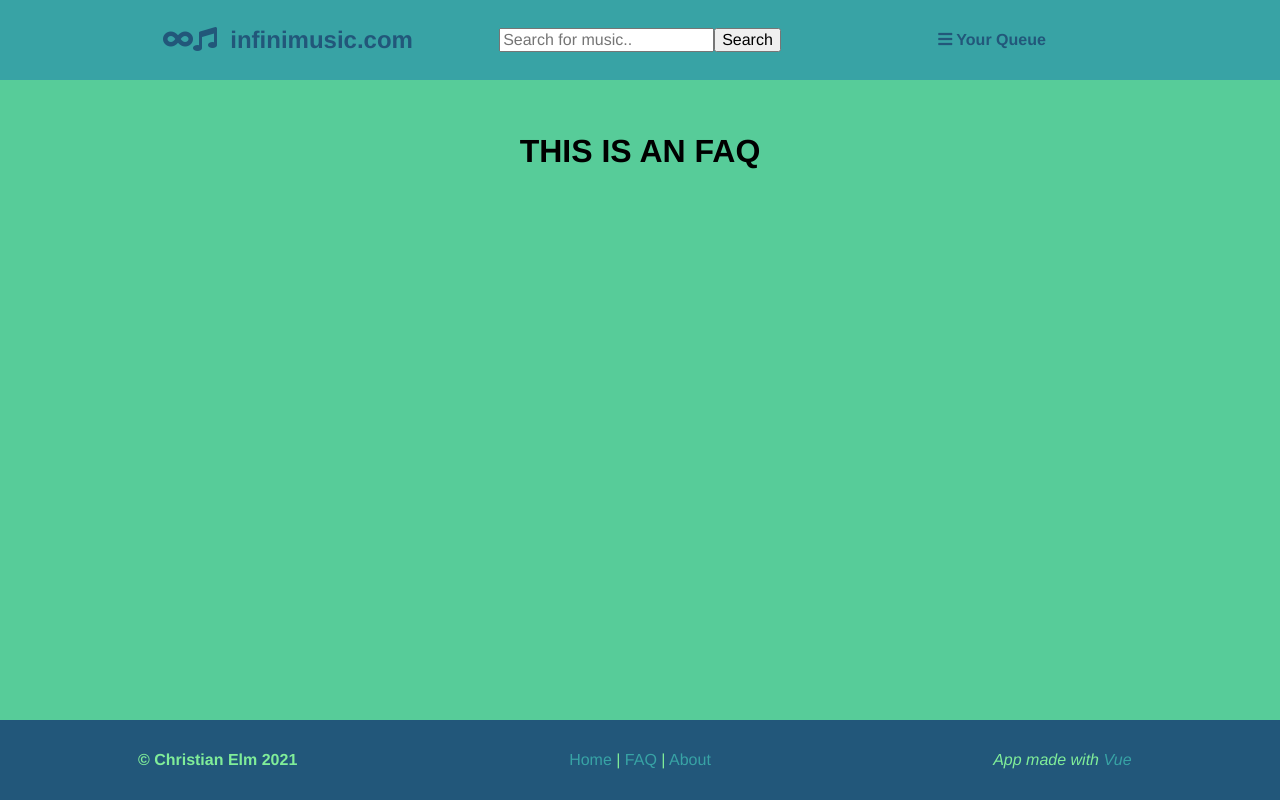
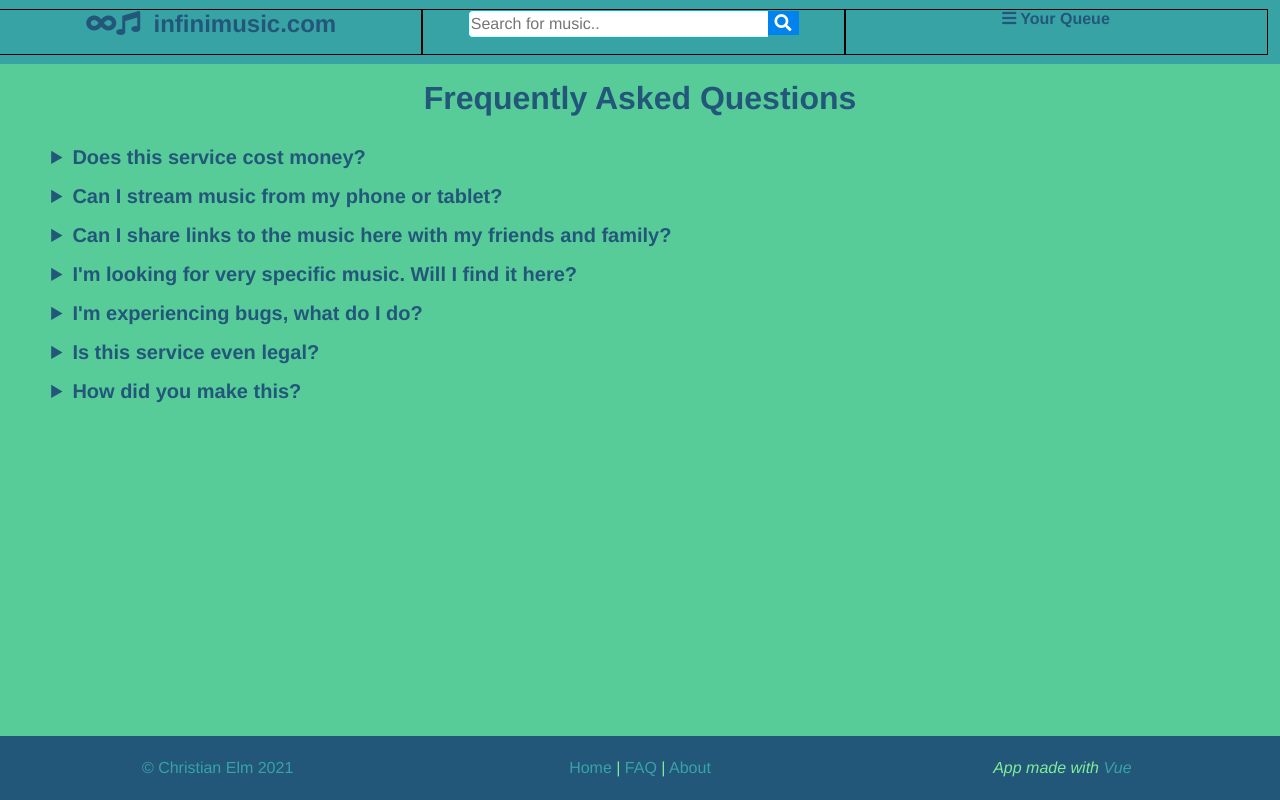
Before and after one commit to giddster/ljudio, a Vue app in the folder ljudia/: page /#/faq in a window 1280 px wide. Built offline with nearby package versions, Linux system fonts and the light colour scheme.

Commit message:
design tweaks
trying out different margin settings etc for desktop layout

```diff
--- a/ljudia/public/index.html
+++ b/ljudia/public/index.html
@@ -4,6 +4,7 @@
     <meta charset="utf-8">
     <meta http-equiv="X-UA-Compatible" content="IE=edge">
     <meta name="viewport" content="width=device-width,initial-scale=1.0">
+
     <link rel="stylesheet" href="https://cdnjs.cloudflare.com/ajax/libs/normalize/8.0.1/normalize.min.css" integrity="sha512-NhSC1YmyruXifcj/KFRWoC561YpHpc5Jtzgvbuzx5VozKpWvQ+4nXhPdFgmx8xqexRcpAglTj9sIBWINXa8x5w==" crossorigin="anonymous" referrerpolicy="no-referrer" />
     <link rel="stylesheet" href="https://use.fontawesome.com/releases/v5.15.4/css/all.css" integrity="sha384-DyZ88mC6Up2uqS4h/KRgHuoeGwBcD4Ng9SiP4dIRy0EXTlnuz47vAwmeGwVChigm" crossorigin="anonymous">
 
--- a/ljudia/src/App.vue
+++ b/ljudia/src/App.vue
@@ -10,34 +10,39 @@
   <footer>
     <Footer />
   </footer>
+
 </template>
 
 <style>
-body{
-  background: #57cc99;
-  padding-top: 7vh;
-  height: 60vh;
+
+body {
+    background: #57cc99;
+    height: 60vh;
+    width: 100%;
+}
+
+header, footer {
+    position: fixed;
+    left: 0;
+    width: 100vw;
+    height: 8vh;
+    text-align: center;
+}
+
+header {
+    top: 0;
+}
+
+footer {
+    bottom: 0;
 }
 
 #app {
   font-family: Avenir, Helvetica, Arial, sans-serif;
-  -webkit-font-smoothing: antialiased;
-  -moz-osx-font-smoothing: grayscale;
-  text-align: center;
+  margin: 10vh 2vw 0vh 2vw;
 }
 
-#nav {
-  padding: 30px;
-}
 
-#nav a {
-  font-weight: bold;
-  color: #2c3e50;
-}
-
-#nav a.router-link-exact-active {
-  color: #42b983;
-}
 </style>
 
 <script>
--- a/ljudia/src/components/Footer.vue
+++ b/ljudia/src/components/Footer.vue
@@ -1,7 +1,7 @@
 <template>
     <div class="footer-main">
         <div class="footer-left">
-            <strong>&copy; Christian Elm 2021 </strong>
+            <a href="https://www.linkedin.com/in/christian-elm/" target="blank">&copy; Christian Elm 2021 </a>
         </div>
 
         <div class="footer-middle">
@@ -13,24 +13,21 @@
         </div>
 
         <div class="footer-right">
-            <i>App made with <a href="https://vuejs.org/">Vue</a> </i>
+            <i>App made with <a href="https://vuejs.org/" target="blank">Vue</a> </i>
         </div>
     </div>
 </template>
 
 <style>
+
 .footer-main{
     background: #22577a;
-    height: 10vh;
     color: #80ed99;
-    position: fixed;
-    left: 0;
-    bottom: 0;
-    width: 100%;
     display: flex;
     justify-content: center;
     align-items: center;
     font-size: 2vh;
+    height: 100%;
 }
 
 .footer-main nav a, .footer-main a{
@@ -40,7 +37,7 @@
 
 .footer-main nav a:hover, .footer-main a:hover{
     color: #80ed99;
-    zoom: 1.1;
+    zoom: 1.3;
 }
 
 .footer-left {
--- a/ljudia/src/components/Header.vue
+++ b/ljudia/src/components/Header.vue
@@ -9,7 +9,7 @@
             </router-link>
         </div>
 
-        <div class="header-center">
+        <div class="header-middle">
             <SearchComponent />
         </div>
 
@@ -23,19 +23,16 @@
 .header-main{
     background: #38a3a5;
     color: #22577a;
-    height: 10vh;
-    position: fixed;
-    left: 0;
-    top: 0;
-    width: 100vw;
+    height: 100%;
     display: flex;
-    justify-content: center;
     align-items: center;
 }
 
 .header-left {
     width: 33vw;
+    height: 70%;
     font-size: 3vh;
+    outline: 1px solid black;
 }
 
 .header-left a {
@@ -45,14 +42,20 @@
 
 .header-left a:hover{
     zoom: 1.1;
+    color: #0063a5;
 }
 
 .header-middle {
     width: 33vw;
+    height: 70%;
+    outline: 1px solid black;
+
 }
 
 .header-right {
     width: 33vw;
+    height: 70%;
+    outline: 1px solid black;
 }
 
 </style>
--- a/ljudia/src/components/SearchComponent.vue
+++ b/ljudia/src/components/SearchComponent.vue
@@ -1,4 +1,32 @@
 <template>
-    <input type="text" placeholder="Search for music..">
-    <button>Search</button>
+
+    <form>
+        <input type="text" class="searchbar" placeholder="Search for music..">
+        <button class="search-btn"> <i class="fas fa-search"></i> </button>
+    </form>
+
 </template>
+
+<style>
+
+.searchbar{
+    width: 70%;
+    height: 3vh;
+    border: 1px solid #00B4CC;
+    border-right: none;
+    border-radius: 5px 0 0 5px;
+    outline: none;
+    color: #9DBFAF;
+}
+
+.search-btn{
+    background: #0083ee;
+    height: 3vh;
+    color: white;
+    font-size: 17px;
+    border: 2px solid #0083ee;
+    border-left: none;
+    cursor: pointer;
+}
+
+</style>
--- a/ljudia/src/views/FAQ.vue
+++ b/ljudia/src/views/FAQ.vue
@@ -1,3 +1,80 @@
 <template>
-    <h1>THIS IS AN FAQ</h1>
+    <h1 id="faq-heading">Frequently Asked Questions</h1>
+
+    <div class="faq-container">
+        <details>
+            <summary>
+                <strong>Does this service cost money?</strong>
+            </summary>
+            <em>No, infinimusic is completely free of charge! We don't even ask you to create an account to listen to your favorite music!</em>
+        </details>
+
+        <details>
+            <summary>
+                <strong>Can I stream music from my phone or tablet?</strong>
+            </summary>
+            <em>Yes! Infinimusic is designed to scale with all device screens.</em>
+        </details>
+
+        <details>
+            <summary>
+                <strong>Can I share links to the music here with my friends and family?</strong>
+            </summary>
+            <em>Yes, you can generate links for individual tracks, for albums and for artists.</em>
+        </details>
+
+        <details>
+            <summary>
+                <strong>I'm looking for very specific music. Will I find it here?</strong>
+            </summary>
+            <em>Try searching for it from the search bar! Our music library is always expanding, but if you're missing something, send us an e-mail!</em>
+        </details>
+
+        <details>
+            <summary>
+                <strong>I'm experiencing bugs, what do I do?</strong>
+            </summary>
+            <em>Please send us an e-mail and describe the bug as thoroughly as possible. Please attach screenshots if you can.</em>
+        </details>
+
+        <details>
+            <summary>
+                <strong>Is this service even legal?</strong>
+            </summary>
+            <em><a href="https://www.youtube.com/watch?v=nz20lu2AM2k" target="blank">I will make it legal</a></em>
+        </details>
+
+        <details>
+            <summary>
+                <strong>How did you make this?</strong>
+            </summary>
+            <em>infinimusic is a web application made with VueJS, using the Heroku API to access the YouTube Music library.</em>
+        </details>
+
+    </div>
+
+
 </template>
+
+<style>
+
+#faq-heading{
+    text-align: center;
+}
+
+.faq-container{
+    margin: 2vh 2vw;
+}
+
+h1, details{
+    color: #22577a;
+}
+
+details{
+    font-size: 2.5vh;
+    padding: 1vh 0;
+    cursor: pointer;
+}
+
+
+</style>
--- a/ljudia/src/views/Home.vue
+++ b/ljudia/src/views/Home.vue
@@ -7,7 +7,8 @@
     </div>
 
     <h1>Music forever, wherever, whenever</h1>
-    <i>
+
+    <em>
       <p>
         We believe listening should be a simple and pleasant experience.
         That's why we created infinimusic, a scaled-back, simple music streaming service with an integrated music player and track queue.
@@ -15,7 +16,7 @@
       <p>
         Use your preferred device, find your favorite tunes and start listening - no signup required!
       </p>
-    </i>
+    </em>
 
   </div>
 </template>
```
